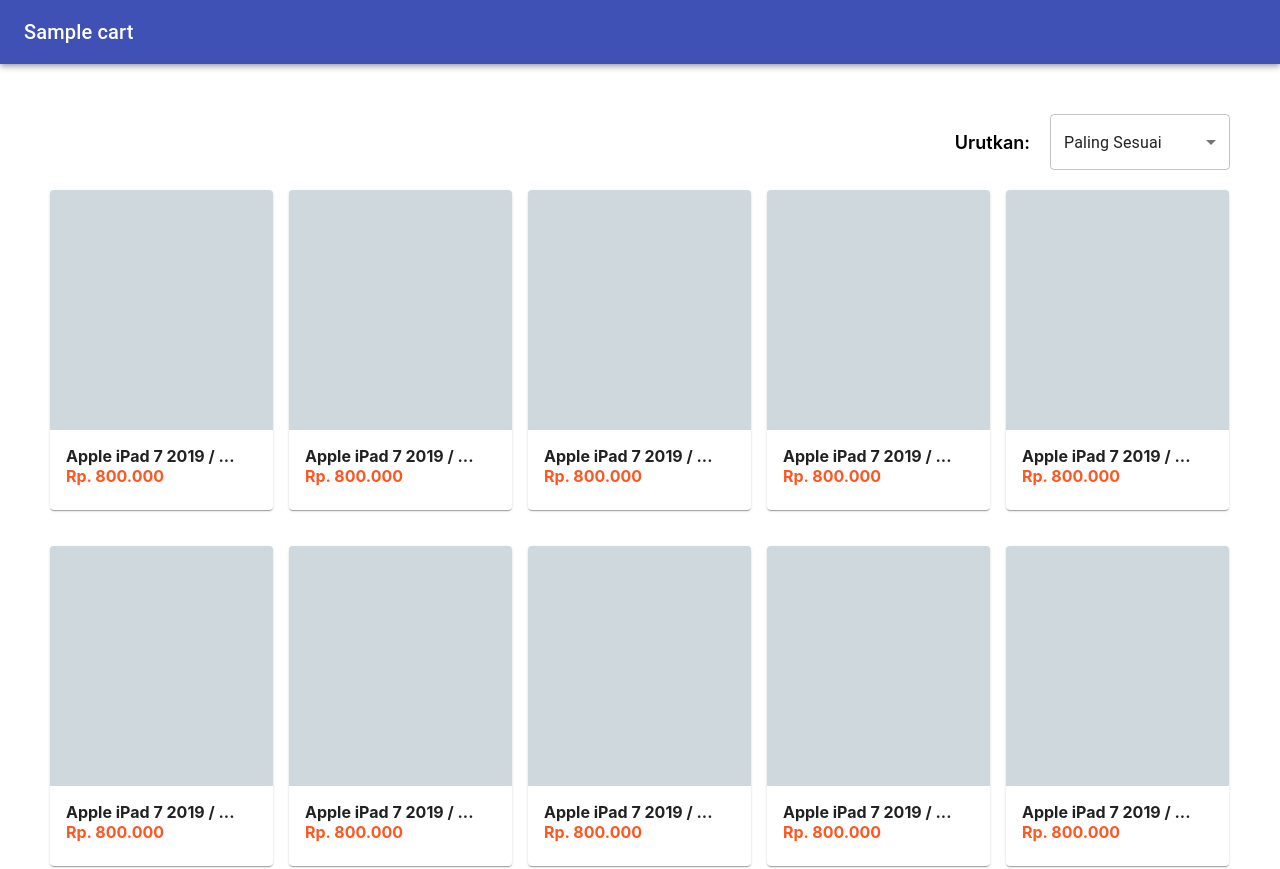
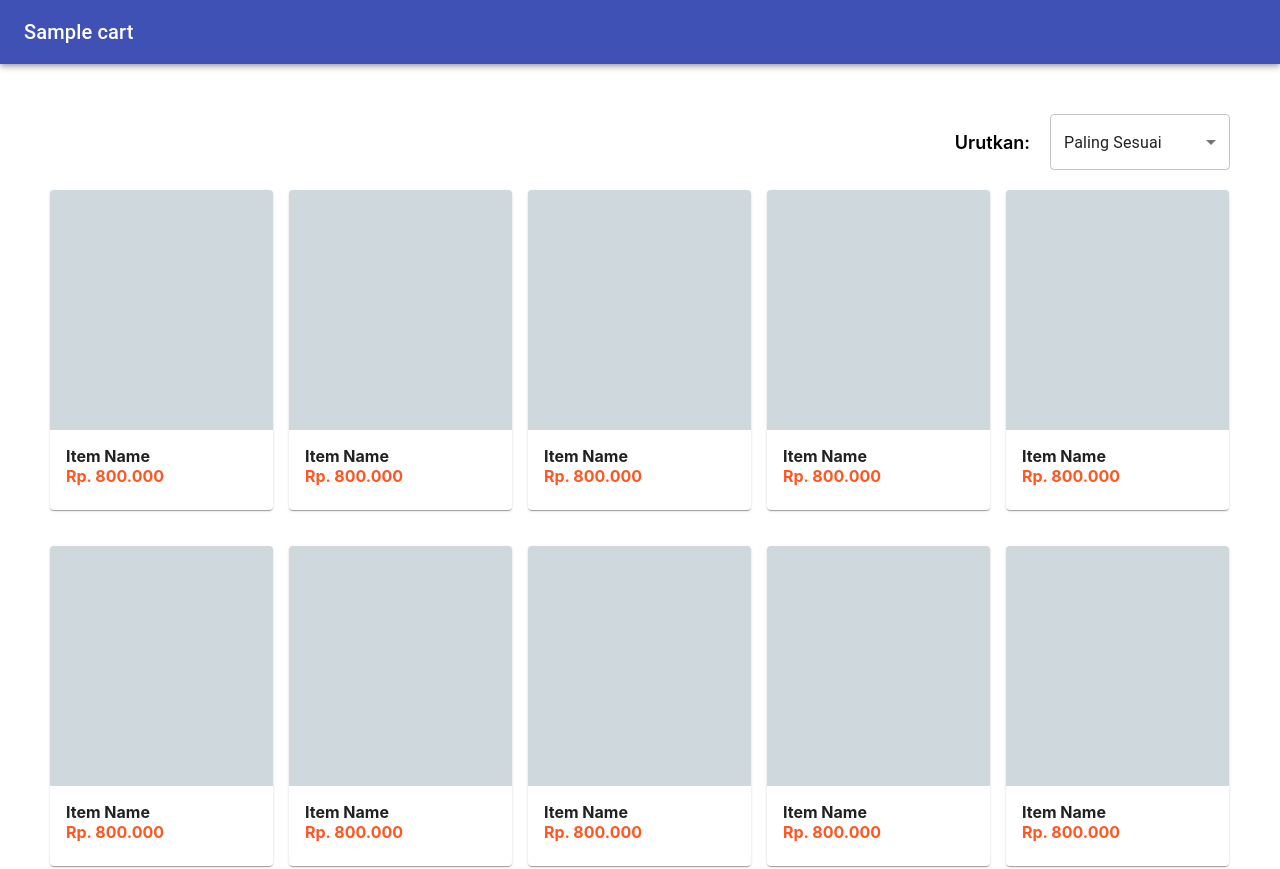
Before and after one commit to aisy/sample-cart, a React (Create React App) app: page / in a window 1280 px wide. Shown: the top 869 px of the page. Built offline with nearby package versions, Linux system fonts and the light colour scheme.

Commit message:
add function to convert text and add props to make this component useable

```diff
--- a/src/components/commons/Home/CardItem.js
+++ b/src/components/commons/Home/CardItem.js
@@ -5,8 +5,11 @@
 import Box from '@material-ui/core/Box';
 import Grid from '@material-ui/core/Grid';
 
-function CardItem() {
+function CardItem(props) {
   const classes = stylesCard();
+
+  let price = props.price ? props.price : 800000;
+  let itemName = props.itemName ? props.itemName : "Item Name";
 
   const rupiahConvert = (value) => {
     let reverse = value.toString().split('').reverse().join(''),
@@ -15,16 +18,20 @@
     return "Rp. " + thousand;
   }
 
+  const nameConvert = (value) => {
+    return value.length >= 20 ? value.substr(0, 20) + "..." : value;
+  }
+
   return (
     <Grid item>
       <Card className={classes.card}>
         <div className={classes.dummy} />
         <CardContent>
           <Box fontWeight={"700"}>
-            {"Apple iPad 7 2019 / iPad 10.2 Inch Wifi Only 32GB Gold Grey Silver".substr(0, 20) + "..."}
+            {nameConvert(itemName)}
           </Box>
           <Box fontWeight={"700"} className={classes.price}>
-            {rupiahConvert(800000)}
+            {rupiahConvert(price)}
           </Box>
         </CardContent>
       </Card>
```
